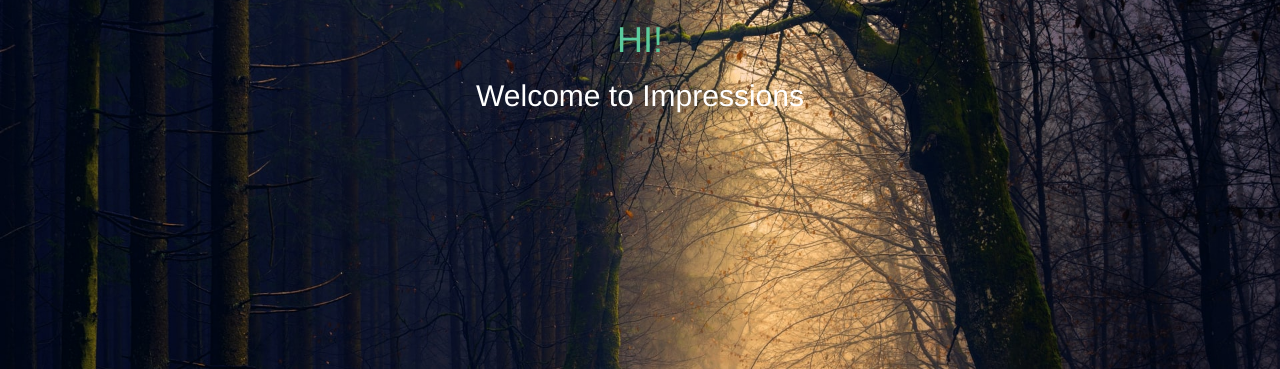
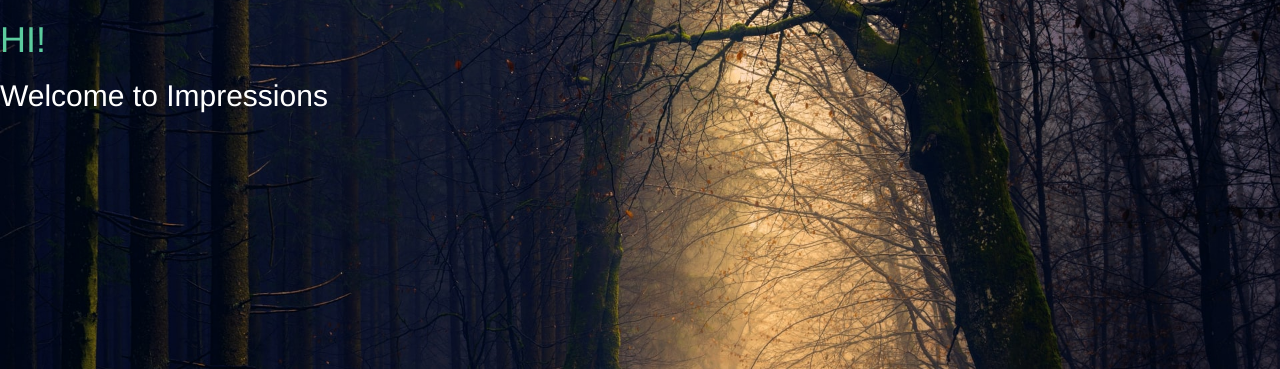
Before and after one commit to JoyChristine/Pitch, a Flask app: page / in a window 1280 px wide. Shown: the part 51-420 px from the top of the page. Run offline with Flask 2, Linux system fonts and the light colour scheme; some libraries are stand-ins or nearby versions.

Commit message:
style tabs

```diff
--- a/app/static/css/styles.css
+++ b/app/static/css/styles.css
@@ -1,3 +1,5 @@
+/* ********************home.html */
+
 body{
     background-image: url(../images/background.jpg);
     background-size: cover;
@@ -5,6 +7,25 @@ body{
     height: 100vh;
 
 }
+.nav li a{
+    color: #fff;
+}
+.nav li a:hover{
+    background-color: black;
+}
+h2{
+    /* text-align: center; */
+    color: #fff;
+}
+h1{
+    /* text-align: center; */
+    color:#5ccc9e;
+}
+h3,p{
+    color: #fff;
+}
+
+/****************************** navbar */
 .btn-navbar{
     background-color: #13aa52;
     border: 1px solid #13aa52;
@@ -25,14 +46,7 @@ body{
     color: #fff;
     text-decoration: none;
 }
-h2{
-    text-align: center;
-    color: #fff;
-}
-h1{
-    text-align: center;
-    color:#5ccc9e;
-}
+
 
 /* login-html */
 .col-md-8{
```
